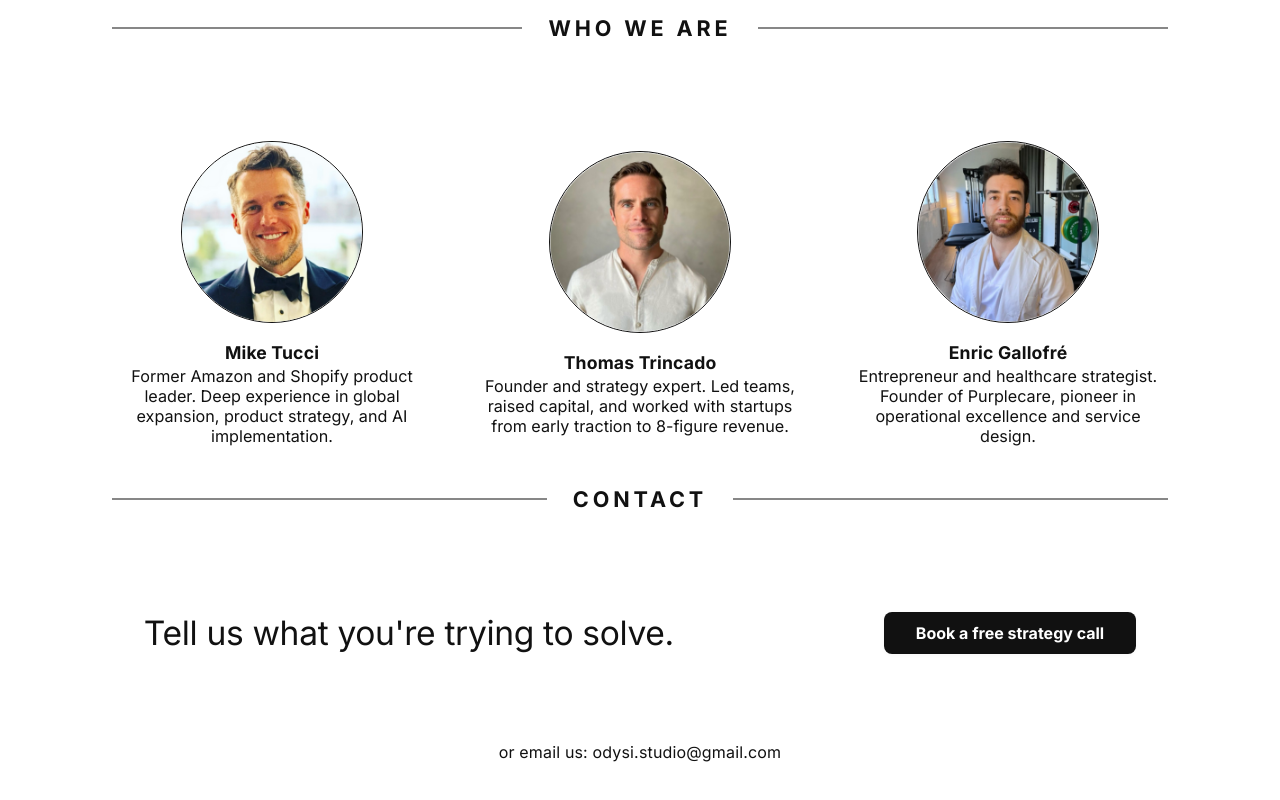
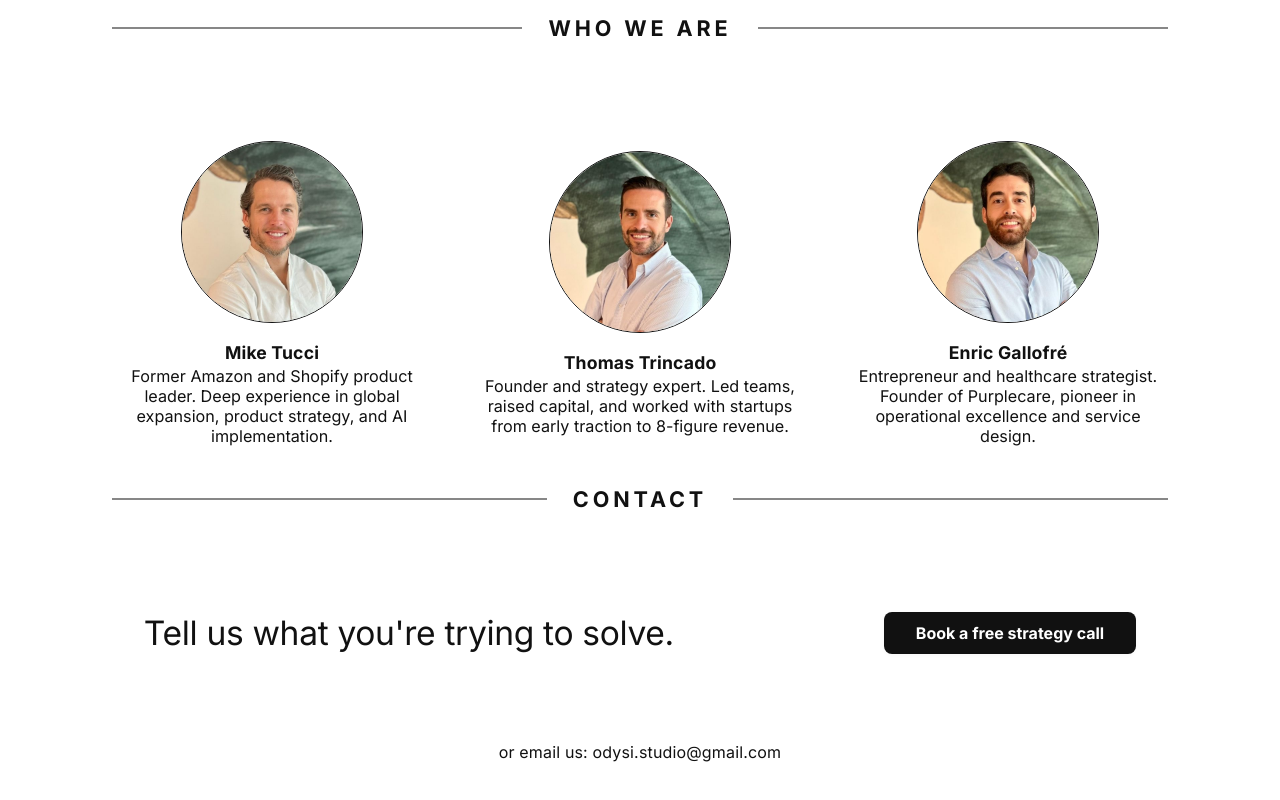
Before and after one commit to mvtucci/odysi, a plain HTML site: page index.html in a window 1280 px wide. Shown: the part 3448-4248 px from the top of the page. Drawn offline with Linux system fonts and the light colour scheme.

Commit message:
updating headshots

```diff
--- a/index.html
+++ b/index.html
@@ -171,17 +171,17 @@
       <section class="team-section" id="team">
         <div class="team-grid">
           <div class="team-member">
-            <img src="images/mike.png" alt="Mike Tucci" class="team-photo">
+            <img src="images/mike.jpg" alt="Mike Tucci" class="team-photo">
             <div class="team-name">Mike Tucci</div>
             <div class="team-bio">Former Amazon and Shopify product leader. Deep experience in global expansion, product strategy, and AI implementation.</div>
           </div>
           <div class="team-member">
-            <img src="images/thomas.png" alt="Thomas Trincado" class="team-photo">
+            <img src="images/thomas.jpg" alt="Thomas Trincado" class="team-photo">
             <div class="team-name">Thomas Trincado</div>
             <div class="team-bio">Founder and strategy expert. Led teams, raised capital, and worked with startups from early traction to 8-figure revenue.</div>
           </div>
           <div class="team-member">
-            <img src="images/enric.png" alt="Enric Gallofré" class="team-photo">
+            <img src="images/enric.jpg" alt="Enric Gallofré" class="team-photo">
             <div class="team-name">Enric Gallofré</div>
             <div class="team-bio">Entrepreneur and healthcare strategist. Founder of Purplecare, pioneer in operational excellence and service design.</div>
           </div>
```
Also changed, not shown: images/enric.jpg (added), images/mike.jpg (added), images/thomas.jpg (added), 1 other file.
